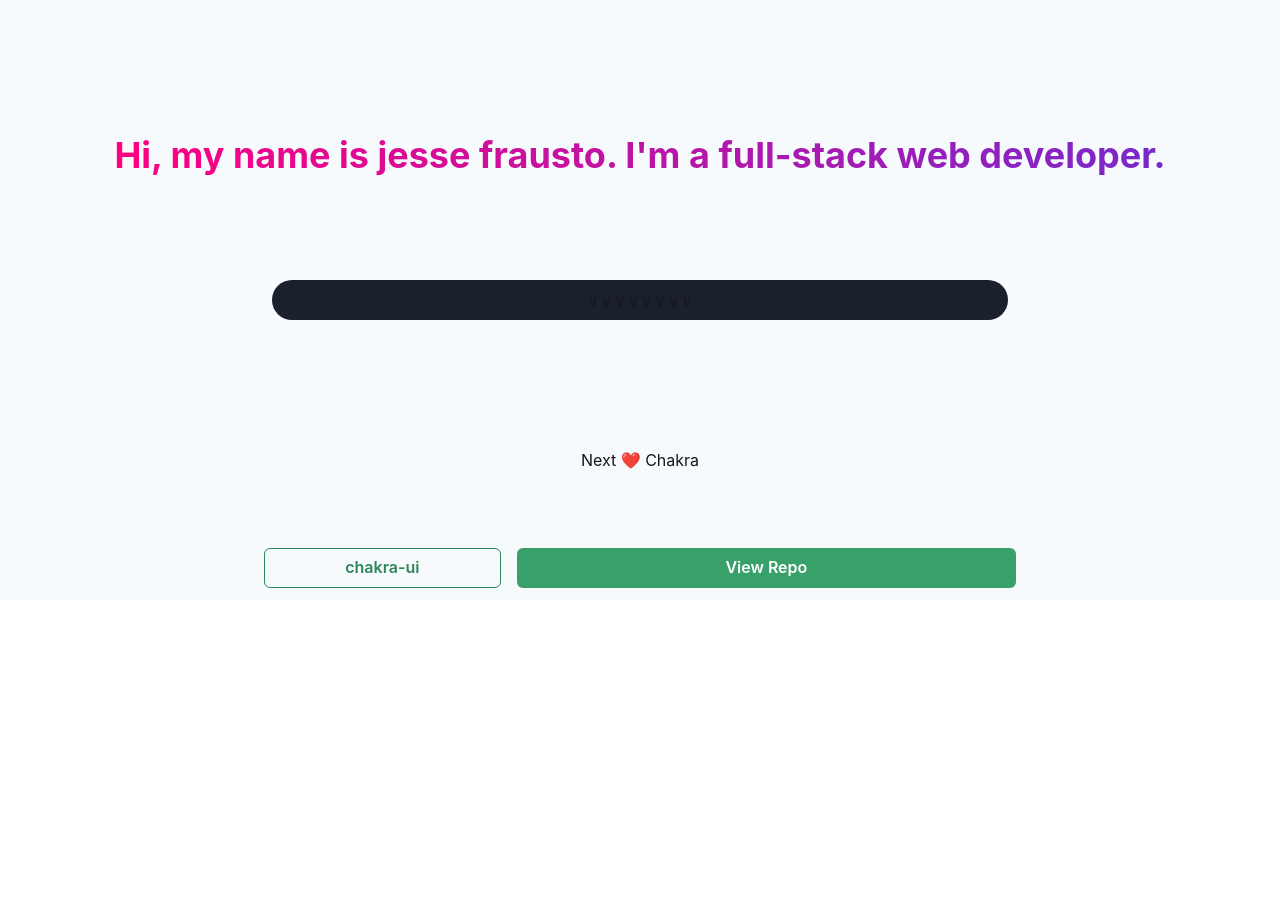
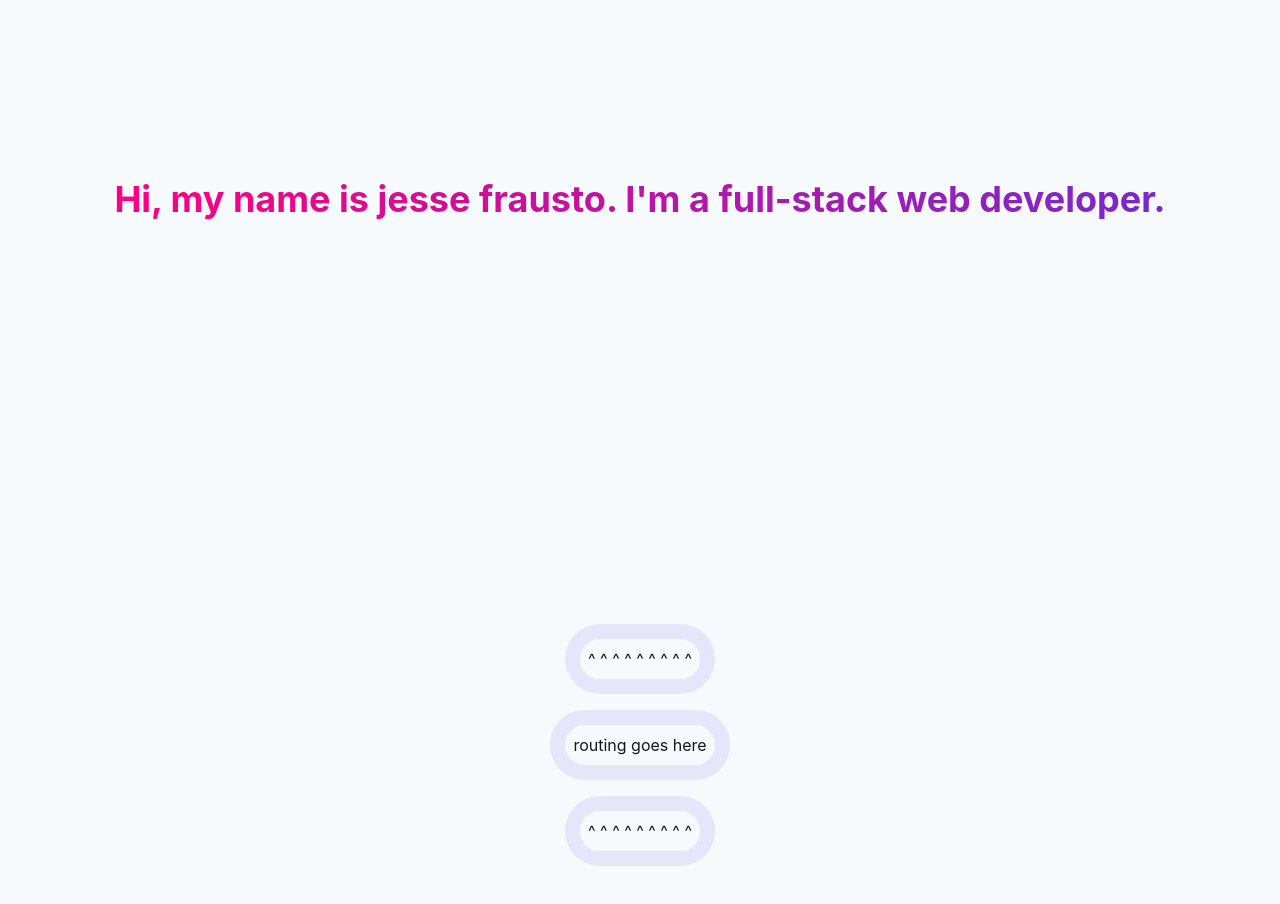
Before and after one commit to jfrausto/next-portfolio, a Next.js app: page / in a window 1280 px wide. Shown: the part 200-1104 px from the top of the page. Before the commit the page ends 800 px from the top, so only its background shows below. Built offline with nearby package versions, Linux system fonts and the light colour scheme.

Commit message:
create layout

```diff
--- a/src/components/Container.tsx
+++ b/src/components/Container.tsx
@@ -8,6 +8,7 @@ export const Container = (props: FlexProps) => {
   const color = { light: 'black', dark: 'white' }
   return (
     <Flex
+      height="100vh"
       direction="column"
       alignItems="center"
       justifyContent="flex-start"
--- a/src/components/Hero.tsx
+++ b/src/components/Hero.tsx
@@ -8,7 +8,7 @@ export const Hero = ({ title }: { title: string }) => (
     bgGradient="linear(to-l, #7928CA, #FF0080)"
     bgClip="text"
   >
-    <Heading fontSize="4xl">{title}</Heading>
+    <Heading fontSize="4xl" textAlign="center">{title}</Heading>
   </Flex>
 )
 
--- /dev/null
+++ b/src/components/Layout.tsx
@@ -0,0 +1,48 @@
+import React from 'react';
+import { Box, Flex, useColorMode, FlexProps } from '@chakra-ui/react'
+import { Container } from './Container';
+import { Hero } from '../components/Hero';
+import { DarkModeSwitch } from '../components/DarkModeSwitch';
+import { Main } from '../components/Main';
+
+
+
+
+const Layout: React.FC = (props) => {
+  const { colorMode } = useColorMode();
+  const bgColor = { light: 'gray.50', dark: 'gray.900' };
+  const color = { light: 'black', dark: 'white' };
+
+  return (
+    <>
+    <Box
+      height="200vh"
+      bg={bgColor[colorMode]}
+      color={color[colorMode]}
+    >
+      <DarkModeSwitch />
+      {/* container for full page hero */}
+      <Flex
+        height="100vh"
+        direction="column"
+        alignItems="center"
+        justifyContent="flex-start"
+      >
+        <Hero />
+      </Flex>
+
+      {/* container for navigation and main content */}
+      <Container>
+        {/* ? navigation ? */}
+        <Main>
+          {props.children}
+        </Main>
+        {/* footer ?  */}
+      </Container>
+
+    </Box>
+    </>
+  )
+}
+
+export default Layout
--- a/src/components/Main.tsx
+++ b/src/components/Main.tsx
@@ -1,13 +1,11 @@
-import { Stack, StackProps } from '@chakra-ui/react'
+import { Flex, FlexProps } from '@chakra-ui/react'
 
-export const Main = (props: StackProps) => (
-  <Stack
-    spacing="1.5rem"
-    width="100%"
-    maxWidth="48rem"
-    mt="-45vh"
-    pt="8rem"
-    px="1rem"
+export const Main = (props: FlexProps) => (
+  <Flex
+  direction="column"
+  alignItems="center"
+  justifyContent="flex-start"
+  p={4}
     {...props}
   />
 )
--- a/src/pages/_app.tsx
+++ b/src/pages/_app.tsx
@@ -1,12 +1,15 @@
-import { ChakraProvider } from '@chakra-ui/react'
+import { ChakraProvider } from '@chakra-ui/react';
 
-import theme from '../theme'
-import { AppProps } from 'next/app'
+import theme from '../theme';
+import { AppProps } from 'next/app';
+import Layout from '../components/Layout';
 
 function MyApp({ Component, pageProps }: AppProps) {
   return (
     <ChakraProvider resetCSS theme={theme}>
-      <Component {...pageProps} />
+      <Layout>
+        <Component {...pageProps} />
+      </Layout>
     </ChakraProvider>
   )
 }
--- a/src/pages/index.tsx
+++ b/src/pages/index.tsx
@@ -1,39 +1,37 @@
+import React from 'react';
 import {
-  Link as ChakraLink,
   Text,
   Center,
-  List,
-  ListIcon,
-  ListItem,
-} from '@chakra-ui/react'
-import { CheckCircleIcon, LinkIcon } from '@chakra-ui/icons'
+} from '@chakra-ui/react';
 
-import { Hero } from '../components/Hero'
-import { Container } from '../components/Container'
-import { Main } from '../components/Main'
-import { DarkModeSwitch } from '../components/DarkModeSwitch'
-import { CTA } from '../components/CTA'
-import { Footer } from '../components/Footer'
 
-const Index = () => (
-  <Container height="100vh">
-    <Hero />
-    <Main>
+const Index: React.FC = () => (
+  <>
       <Text
-        bg="gray.800"
+        border="lavender solid 15px"
         p={2}
         borderRadius="full"
+        m={2}
       >
-        <Center>v v v v v v v v</Center>
+        <Center>^ ^ ^ ^ ^ ^ ^ ^ ^</Center>
       </Text>
-    </Main>
-
-    <DarkModeSwitch />
-    <Footer>
-      <Text>Next ❤️ Chakra</Text>
-    </Footer>
-    <CTA />
-  </Container>
+      <Text
+        border="lavender solid 15px"
+        p={2}
+        borderRadius="full"
+        m={2}
+      >
+        <Center>routing goes here</Center>
+      </Text>
+      <Text
+        border="lavender solid 15px"
+        p={2}
+        borderRadius="full"
+        m={2}
+      >
+        <Center>^ ^ ^ ^ ^ ^ ^ ^ ^</Center>
+      </Text>
+  </>
 )
 
 export default Index
```
